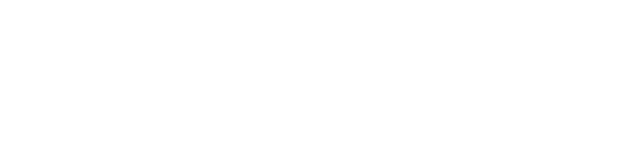
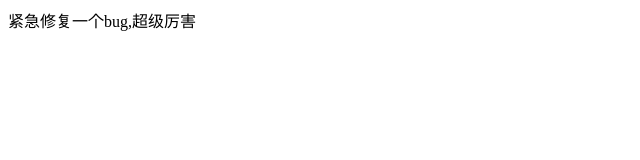
Before and after one commit to dongjialin/blog, a plain HTML site: page index.html in a window 1280 px wide. Shown: the whole page, without its empty margins (0-640 px from the left). Drawn offline with Linux system fonts and the light colour scheme.

Commit message:
紧急修复

```diff
--- a/index.html
+++ b/index.html
@@ -7,6 +7,6 @@
     <title>Hello APP</title>
 </head>
 <body>
-
+紧急修复一个bug,超级厉害
 </body>
 </html>
```
